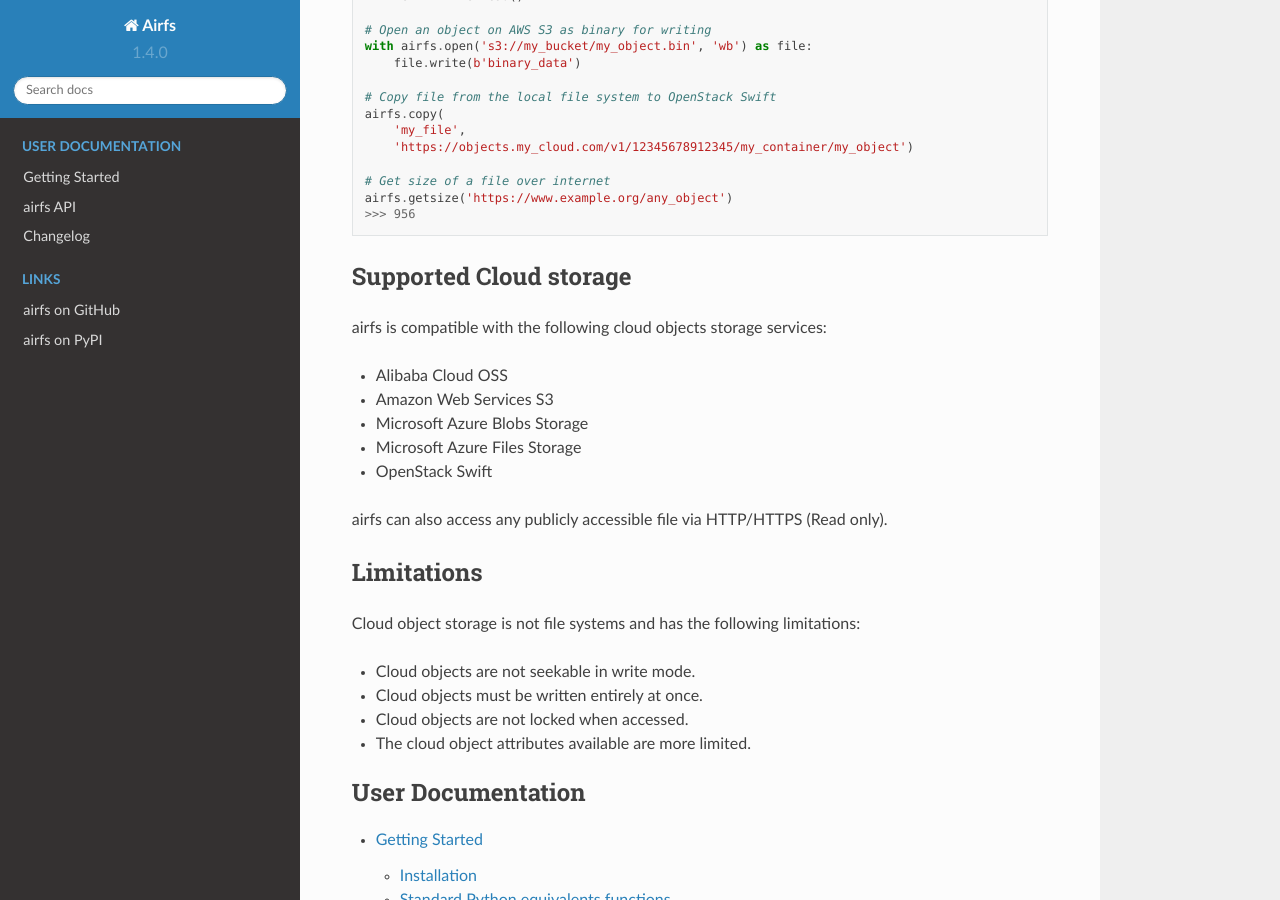
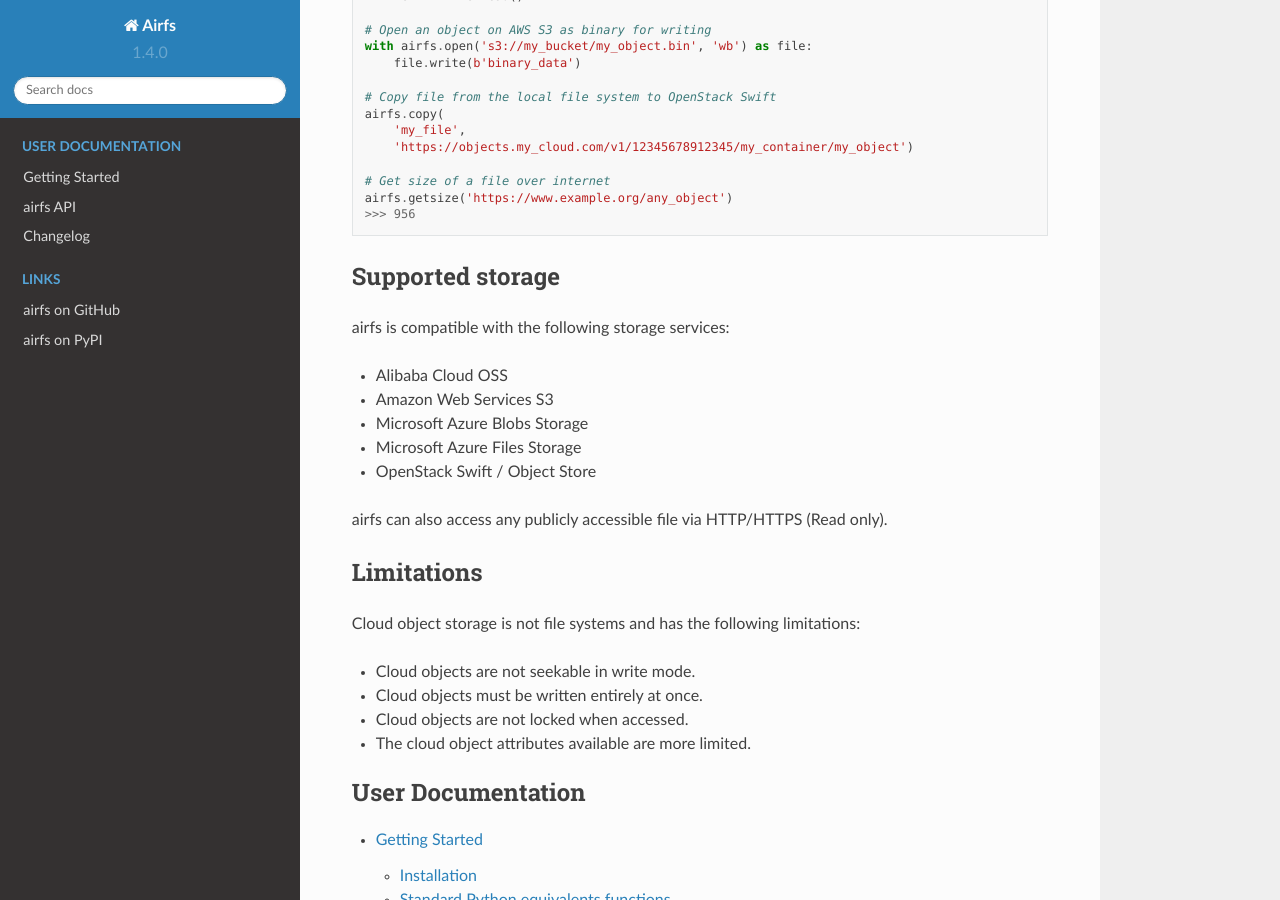
Before and after one commit to JGoutin/airfs, a Sphinx documentation site: the page built from docs/index.rst, in a window 1280 px wide and 900 px high, scrolled down 747 px. Built offline with Sphinx 7.4.7 and the Read the Docs theme 2.0.0, drawn with Linux system fonts in a browser that asks for light colours.

Commit message:
Update documentation

```diff
--- a/docs/api_storage_swift.rst
+++ b/docs/api_storage_swift.rst
@@ -1,7 +1,7 @@
 airfs.storage.swift
 ===================
 
-OpenStack Swift
+OpenStack Swift / Object Store
 
 Mount
 -----
--- a/docs/index.rst
+++ b/docs/index.rst
@@ -41,16 +41,16 @@ Example of code:
     airfs.getsize('https://www.example.org/any_object')
     >>> 956
 
-Supported Cloud storage
------------------------
+Supported storage
+-----------------
 
-airfs is compatible with the following cloud objects storage services:
+airfs is compatible with the following storage services:
 
 * Alibaba Cloud OSS
 * Amazon Web Services S3
 * Microsoft Azure Blobs Storage
 * Microsoft Azure Files Storage
-* OpenStack Swift
+* OpenStack Swift / Object Store
 
 airfs can also access any publicly accessible file via HTTP/HTTPS
 (Read only).
```
Also changed, not shown: README.md (+4 -4 lines).
